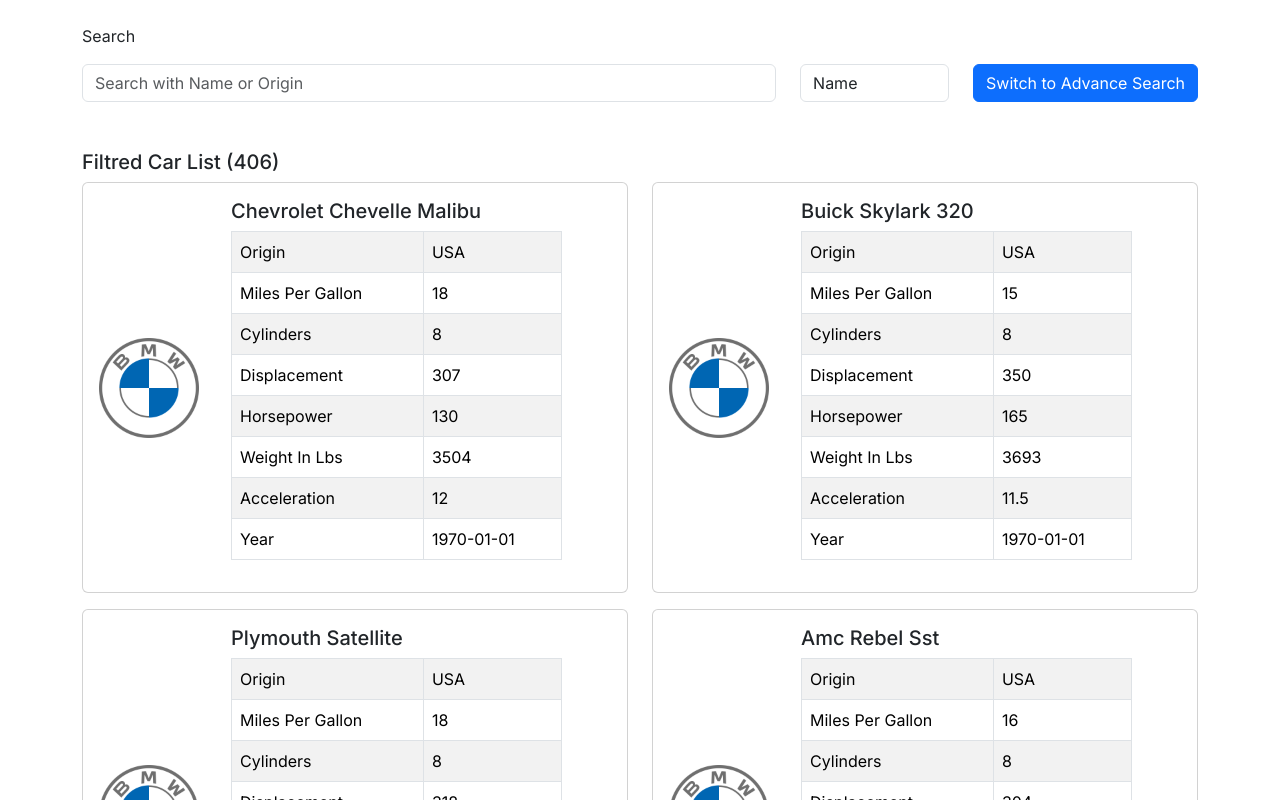
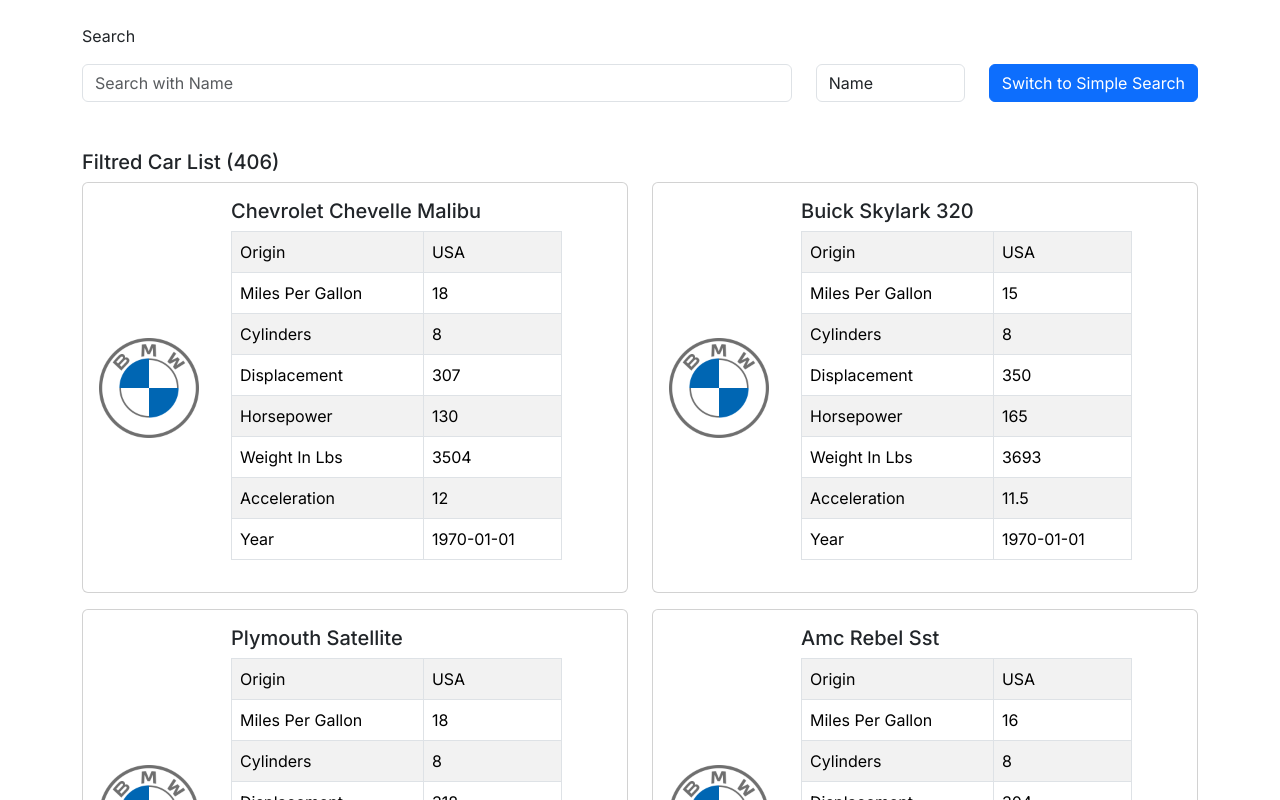
Before and after one commit to fto-dev/car-app, a Next.js app: page / in a window 1280 px wide. Both pictures are taken after a click on the button "Switch to Advance Search". Shown: the top 800 px of the page. Built offline with nearby package versions, Linux system fonts and the light colour scheme.

Commit message:
all car list state converted let, button and placeholders switched from state to ternary operators

```diff
--- a/components/home.js
+++ b/components/home.js
@@ -5,16 +5,17 @@
 import CarCard from "./carCard";
 import Search from "./search";
 
+let allCarList;
+
 export default function Home() {
 	const [isLoading, setIsLoading] = useState(true);
 
-	const [allCarList, setAllCarList] = useState([]);
 	const [filtredCarList, setFiltredCarList] = useState([]);
 
 	useEffect(() => {
 		getCars()
 			.then((response) => {
-				setAllCarList(response.data);
+				allCarList = response.data;
 				setFiltredCarList(response.data);
 			})
 			.catch(function (error) {
--- a/components/search.js
+++ b/components/search.js
@@ -16,10 +16,6 @@
 	const [carModel, setCarModel] = useState([]);
 	const [advanceSearch, setAdvanceSearch] = useState(
 		defaultAdvanceSearchObject
-	);
-	const [inputPlaceholder, setInputPlaceholder] = useState("");
-	const [switchButtonContent, setSwitchButtonContent] = useState(
-		"Switch to Advance Search"
 	);
 
 	const regex = new RegExp(searchValue, "gi");
@@ -53,13 +49,6 @@
 	useEffect(() => {
 		resetFilter();
 		setSearchValue("");
-		if (searchType == searchTypes.simple) {
-			setSwitchButtonContent("Switch to Advance Search");
-			setInputPlaceholder("Search with Name or Origin");
-		} else {
-			setSwitchButtonContent("Switch to Simple Search");
-			setInputPlaceholder(`Search with ${advanceSearch.name}`);
-		}
 	}, [advanceSearch]);
 
 	const handleSwitchButton = () => {
@@ -86,7 +75,11 @@
 							>
 								<Form.Control
 									type="text"
-									placeholder={inputPlaceholder}
+									placeholder={
+										searchType == searchTypes.simple
+											? "Search with Name or Origin"
+											: `Search with ${advanceSearch.name}`
+									}
 									value={searchValue}
 									onChange={(e) => {
 										setSearchValue(e.target.value);
@@ -98,7 +91,7 @@
 							<Col xs={"auto"}>
 								<Form.Group
 									as={Col}
-									controlId="my_multiselect_field"
+									controlId=""
 								>
 									<Form.Control
 										as="select"
@@ -127,7 +120,9 @@
 						type="button"
 						onClick={handleSwitchButton}
 					>
-						{switchButtonContent}
+						{searchType == searchTypes.simple
+							? "Switch to Advance Search"
+							: "Switch to Simple Search"}
 					</Button>
 				</Col>
 			</Row>
```
